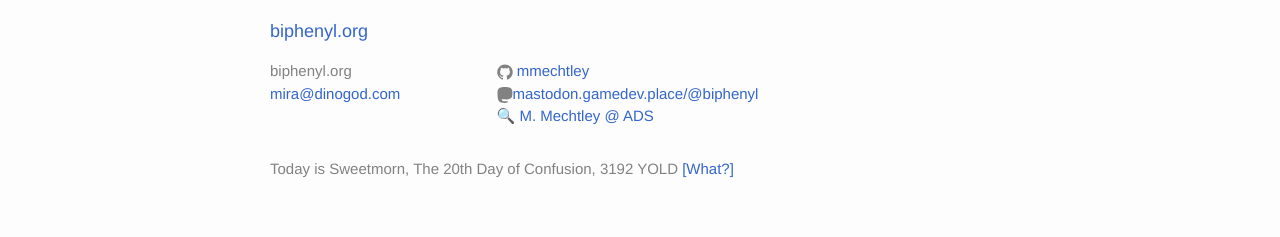
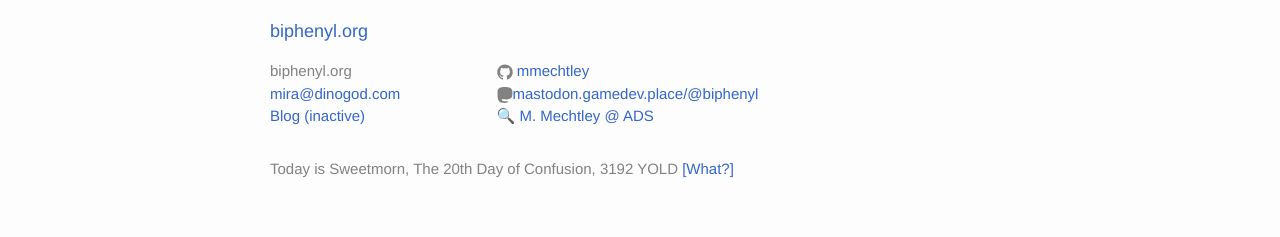
Before and after one commit to mmechtley/mmechtley.github.io, a Jekyll site: the page built from research.md, in a window 1280 px wide. Shown: the part 1796-2033 px from the top of the page. Built offline with Jekyll 4.4.1, drawn with Linux system fonts in a browser that asks for light colours.

Commit message:
remove blog from top level

```diff
--- a/_includes/footer.html
+++ b/_includes/footer.html
@@ -10,6 +10,7 @@
         <ul class="contact-list">
           <li>{{ site.title }}</li>
           <li><a href="mailto:{{ site.email }}">{{ site.email }}</a></li>
+          <li><a href="/blog/">Blog (inactive)</a></li>
         </ul>
       </div>
 
--- a/_includes/header.html
+++ b/_includes/header.html
@@ -14,7 +14,7 @@
       </a>
 
       <div class="trigger">
-        {% for my_page in site.pages %}
+        {% for my_page in site.pages | where:"in_header","true" %}
           {% if my_page.title %}
           <a class="page-link" href="{{ my_page.url | prepend: site.baseurl }}">{{ my_page.title }}</a>
           {% endif %}
```
Also changed, not shown: portfolio.md (+1 -0 lines), research.md (+1 -0 lines), 1 other file.
